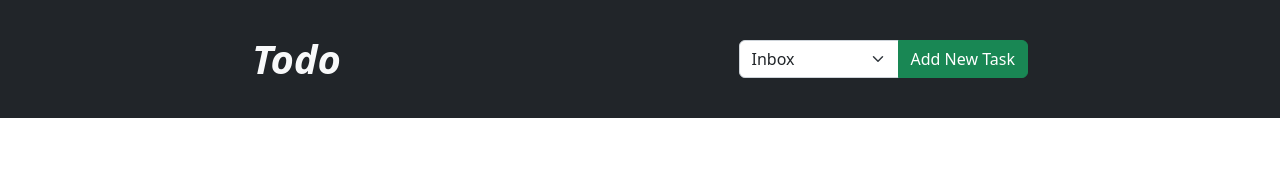
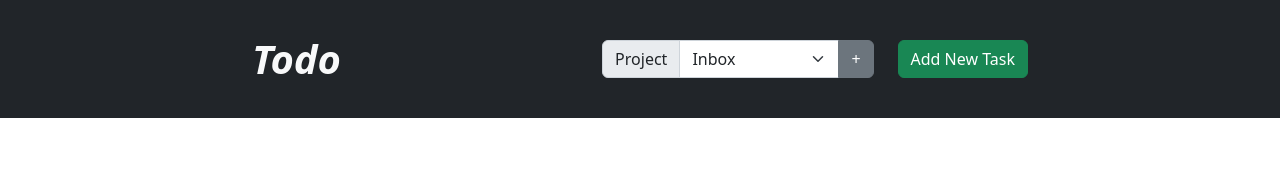
Before and after one commit to c-auri/todo, a website built with webpack: page src/index.html in a window 1280 px wide. Built offline with nearby package versions, Linux system fonts and the light colour scheme.

Commit message:
Separate menu elements

```diff
--- a/src/index.html
+++ b/src/index.html
@@ -13,8 +13,9 @@
                 <span class="navbar-brand fs-1 fst-italic fw-semibold text-light">
                     <%= htmlWebpackPlugin.options.title %>
                 </span>
-                <form class="d-flex">
-                    <div class="input-group" id="menu"></div>
+                <form class="d-flex gap-4">
+                    <div id="project-selection-container"></div>
+                    <div id="new-task-container"></div>
                 </form>
             </div>
         </nav>
--- a/src/ts/view/menu/Menu.ts
+++ b/src/ts/view/menu/Menu.ts
@@ -1,9 +1,12 @@
-import { renderProjectSelection } from "./ProjectSelection"
+import { renderProjectForm } from "./ProjectSelection"
 import { renderNewTaskButton } from "./NewTaskButton"
 
 export function renderMenu(projects: string[], currentProject: string) {
-    const menu = document.querySelector('#menu') as HTMLDivElement
-    menu.innerHTML = ''
-    menu.appendChild(renderProjectSelection(projects))
-    menu.appendChild(renderNewTaskButton(currentProject))
+    const selectionContainer = document.querySelector('#project-selection-container') as HTMLDivElement
+    selectionContainer.innerHTML = ''
+    selectionContainer.appendChild(renderProjectForm(projects))
+
+    const buttonContainer = document.querySelector('#new-task-container')
+    buttonContainer.innerHTML = ''
+    buttonContainer.appendChild(renderNewTaskButton(currentProject))
 }
--- a/src/ts/view/menu/ProjectSelection.ts
+++ b/src/ts/view/menu/ProjectSelection.ts
@@ -1,4 +1,19 @@
-export function renderProjectSelection(projects: string[]) {
+export function renderProjectForm(projects: string[]) {
+    const group = document.createElement('div')
+    group.classList.add('input-group')
+
+    const label = document.createElement('span')
+    label.classList.add('input-group-text')
+    label.textContent = 'Project'
+
+    group.appendChild(label)
+    group.appendChild(renderSelection(projects))
+    group.appendChild(renderButton())
+
+    return group
+}
+
+function renderSelection(projects: string[]) {
     const selection = document.createElement('select')
     selection.classList.add('form-select')
     selection.id = 'project-selection'
@@ -13,3 +28,11 @@ export function renderProjectSelection(projects: string[]) {
 
     return selection
 }
+
+function renderButton() {
+    const button = document.createElement('button')
+    button.classList.add('btn', 'btn-secondary')
+    button.type = 'button'
+    button.textContent = '+'
+    return button
+}
```
